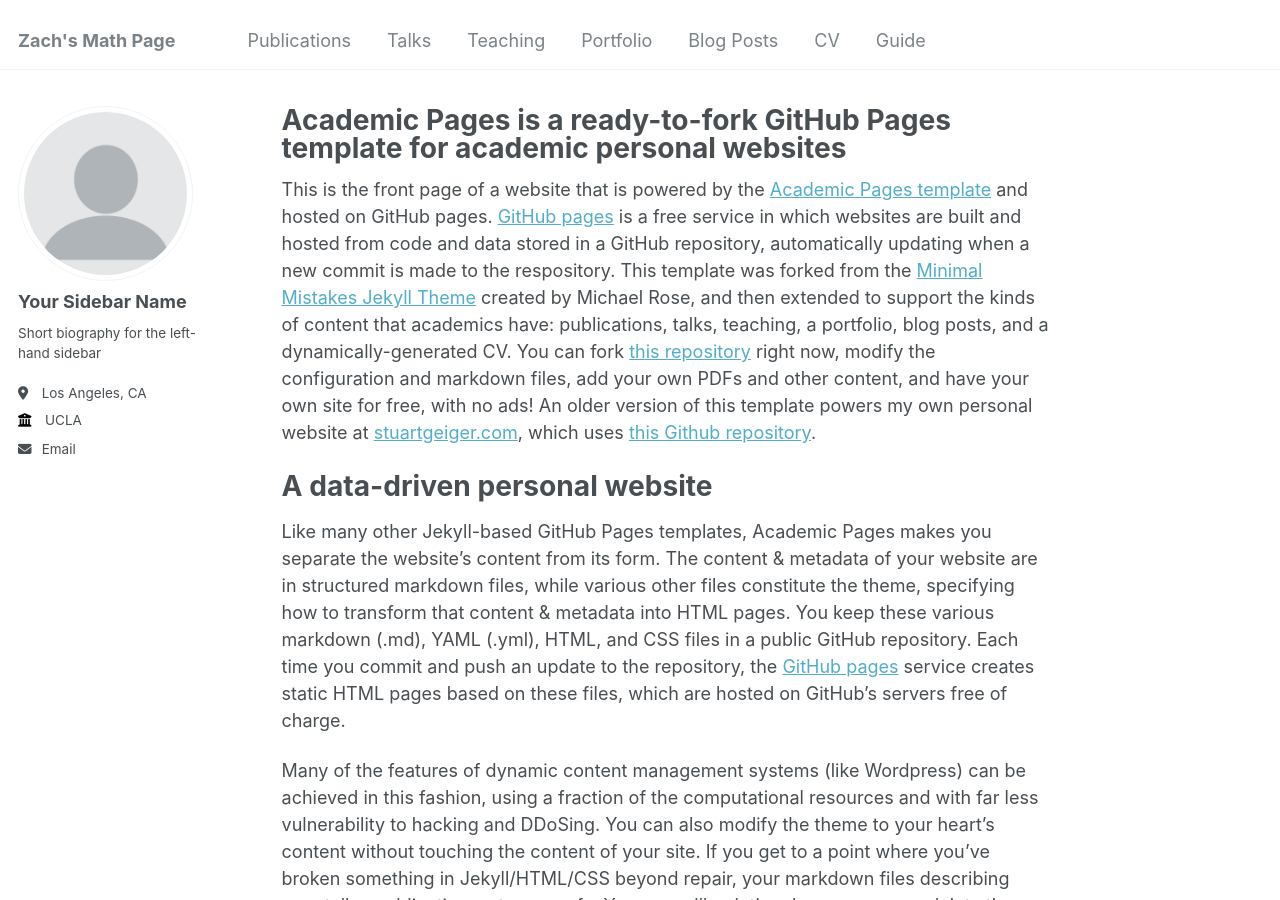
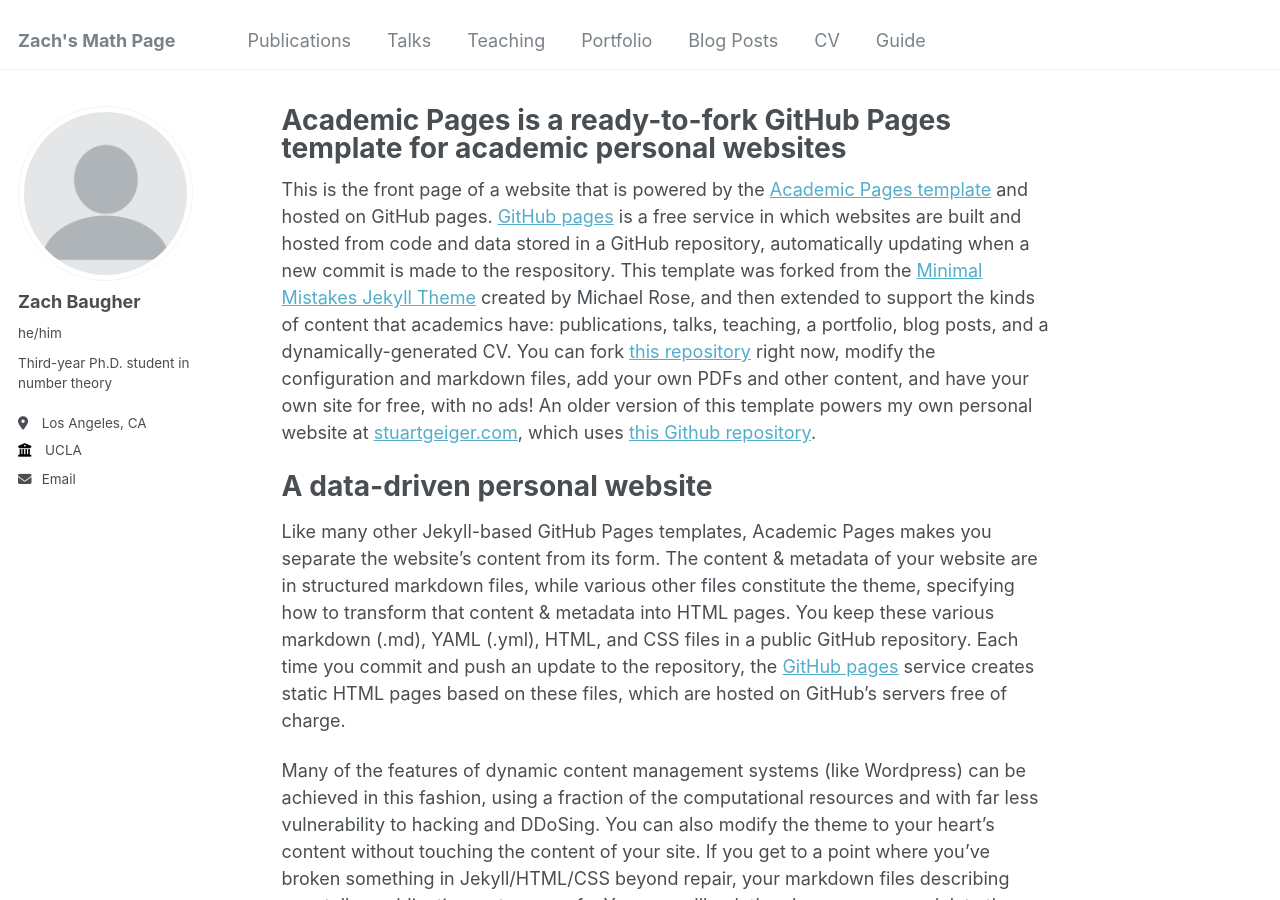
Before and after one commit to lullvillekid/lullvillekid.github.io, a Jekyll site: the page built from _pages/about.md, in a window 1280 px wide and 900 px high. Built offline with Jekyll 4.4.1, drawn with Linux system fonts in a browser that asks for light colours.

Commit message:
Update _config.yml

```diff
--- a/_config.yml
+++ b/_config.yml
@@ -22,9 +22,9 @@ repository               : "lullvillekid/lullvillekid.github.io"
 author:
   # Biographic information
   avatar           : "profile.png"
-  name             : "Your Sidebar Name"
-  pronouns         : # example: "she/her"
-  bio              : "Short biography for the left-hand sidebar"
+  name             : "Zach Baugher"
+  pronouns         : "he/him"
+  bio              : "Third-year Ph.D. student in number theory"
   location         : "Los Angeles, CA"
   employer         : "UCLA"
   uri              : # URL
```
